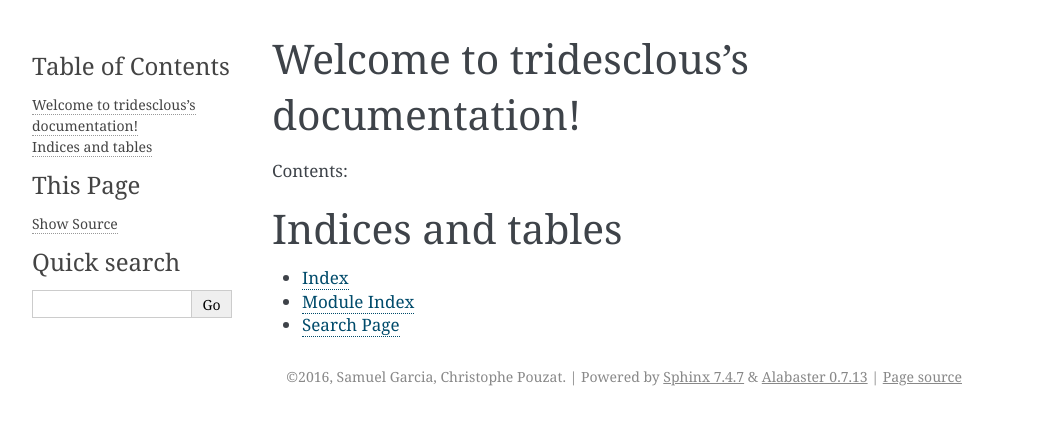
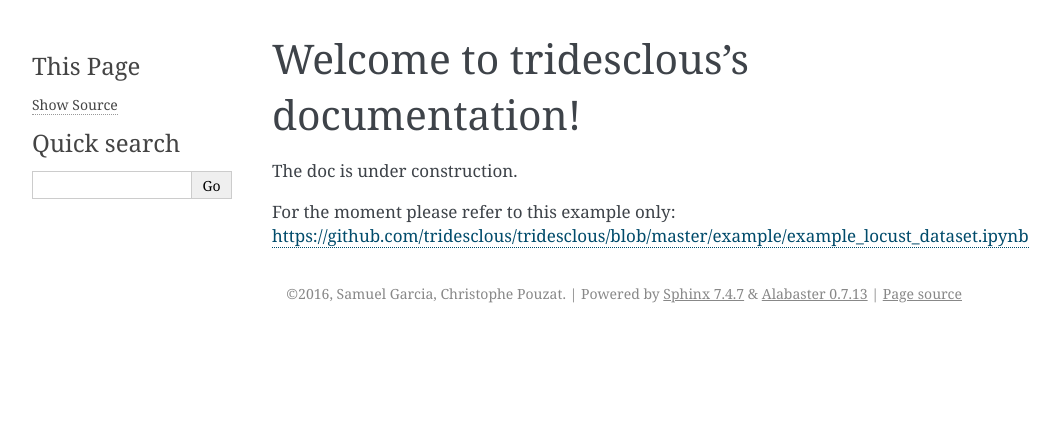
Before and after one commit to tridesclous/tridesclous, a Sphinx documentation site: the page built from doc/index.rst, in a window 1280 px wide. Shown: the top 425 px of the page, without its empty margins (148-1207 px from the left). Built offline with Sphinx 7.4.7, drawn with Linux system fonts in a browser that asks for light colours.

Commit message:
Link the doc to the notebook.

```diff
--- a/doc/conf.py
+++ b/doc/conf.py
@@ -22,6 +22,12 @@
 # sys.path.insert(0, os.path.abspath('.'))
 
 # -- General configuration ------------------------------------------------
+
+
+# This a hack to get the version inside the code
+exec(open("../tridesclous/version.py").read())
+
+
 
 # If your documentation needs a minimal Sphinx version, state it here.
 #
@@ -60,9 +66,9 @@
 # built documents.
 #
 # The short X.Y version.
-version = '0.2.0'
+version = version
 # The full version, including alpha/beta/rc tags.
-release = '0.2.0'
+release = version
 
 # The language for content autogenerated by Sphinx. Refer to documentation
 # for a list of supported languages.
--- a/doc/index.rst
+++ b/doc/index.rst
@@ -6,16 +6,23 @@
 Welcome to tridesclous's documentation!
 =======================================
 
-Contents:
+The doc is under construction.
 
-.. toctree::
-   :maxdepth: 2
+For the moment please refer to this example only:
+https://github.com/tridesclous/tridesclous/blob/master/example/example_locust_dataset.ipynb
+
+
+..
+    Contents:
+
+    .. toctree::
+       :maxdepth: 2
 
 
 
-Indices and tables
-==================
+    Indices and tables
+    ==================
 
-* :ref:`genindex`
-* :ref:`modindex`
-* :ref:`search`
+    * :ref:`genindex`
+    * :ref:`modindex`
+    * :ref:`search`
```
Also changed, not shown: README.md (+2 -0 lines), snapshot.png (deleted), 1 other file.
